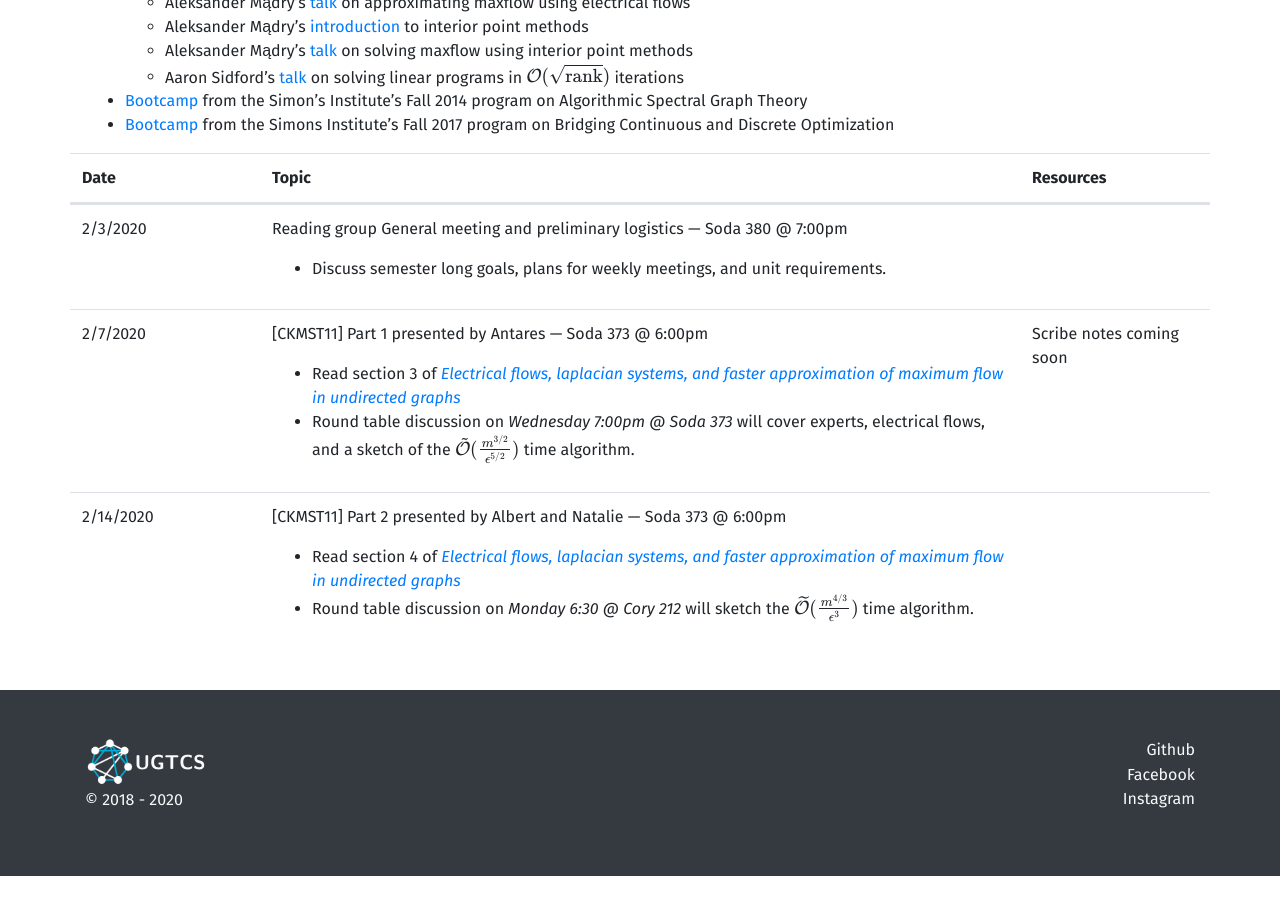
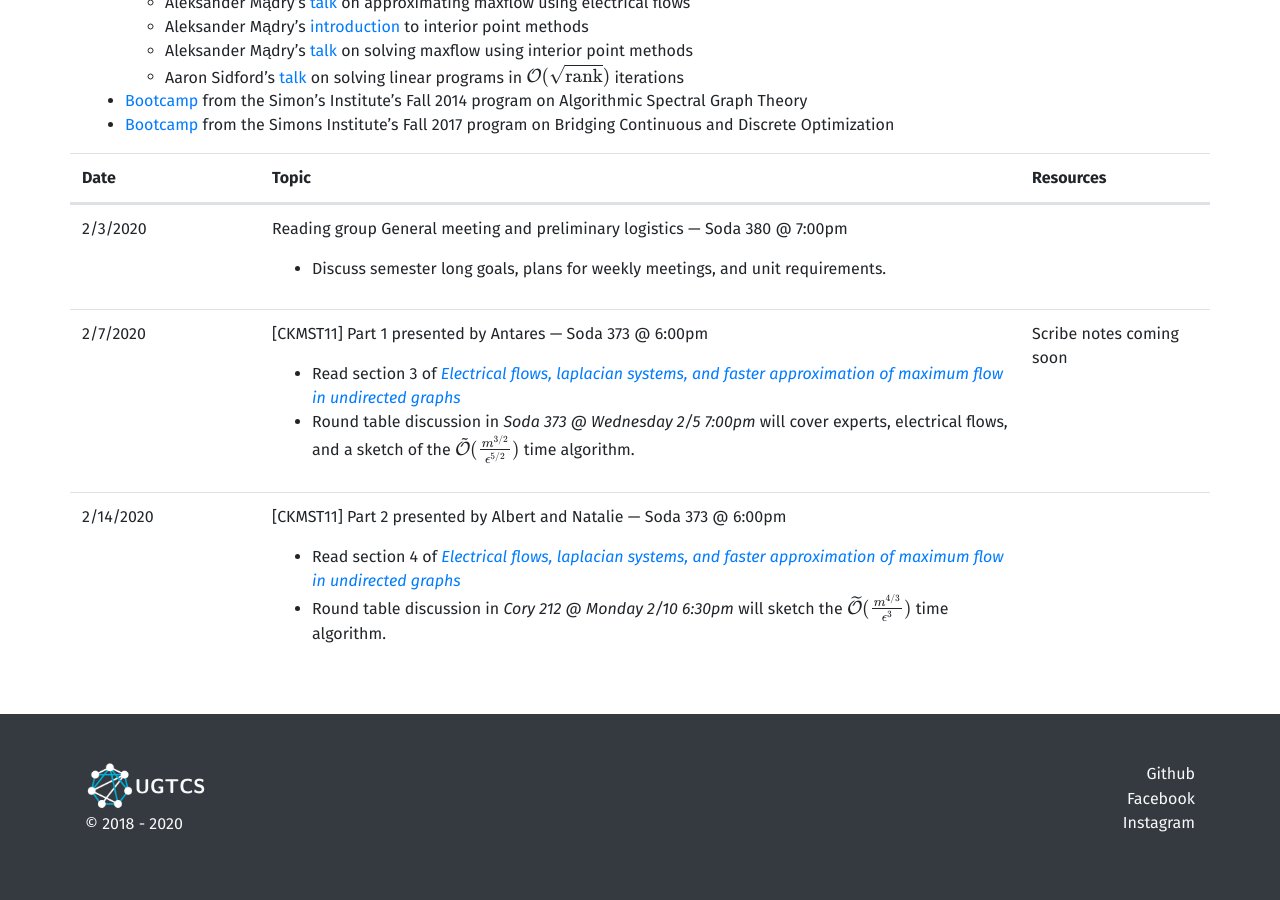
Before and after one commit to ugtcs/ugtcs.github.io, a Jekyll site: the page built from _reading-groups/sp20/maxflow.md, in a window 1280 px wide and 900 px high, scrolled down 873 px. Built offline with Jekyll 4.4.1, drawn with Linux system fonts in a browser that asks for light colours; formulas are drawn with MathJax 3; before the commit the page ends 1749 px from its top, so only the background shows below that.

Commit message:
Updated dates

```diff
--- a/_reading-groups/sp20/maxflow.md
+++ b/_reading-groups/sp20/maxflow.md
@@ -21,7 +21,7 @@ weeks:
 
       - Read section 3 of _[Electrical flows, laplacian systems, and faster approximation of maximum flow in undirected graphs](https://arxiv.org/abs/1010.2921)_
 
-      - Round table discussion on _Wednesday 7:00pm @ Soda 373_ will cover experts, electrical flows, and a sketch of the $$\tilde{\mathcal{O}}(\frac{m^{3/2}}{\epsilon^{5/2}})$$ time algorithm.
+      - Round table discussion in _Soda 373 @ Wednesday 2/5 7:00pm_ will cover experts, electrical flows, and a sketch of the $$\tilde{\mathcal{O}}(\frac{m^{3/2}}{\epsilon^{5/2}})$$ time algorithm.
 
     resources:
       Scribe notes coming soon
@@ -31,7 +31,7 @@ weeks:
 
       - Read section 4 of _[Electrical flows, laplacian systems, and faster approximation of maximum flow in undirected graphs](https://arxiv.org/abs/1010.2921)_
 
-      - Round table discussion on _Monday 6:30 @ Cory 212_ will sketch the $$\widetilde{\mathcal{O}}(\frac{m^{4/3}}{\epsilon^3})$$ time algorithm.
+      - Round table discussion in _Cory 212 @ Monday 2/10 6:30pm_ will sketch the $$\widetilde{\mathcal{O}}(\frac{m^{4/3}}{\epsilon^3})$$ time algorithm.
 ---
 
 In the past decade, major advancements in the design and analysis of algorithms have risen from a confluence of techniques developed in continuous and discrete optimization.
```
